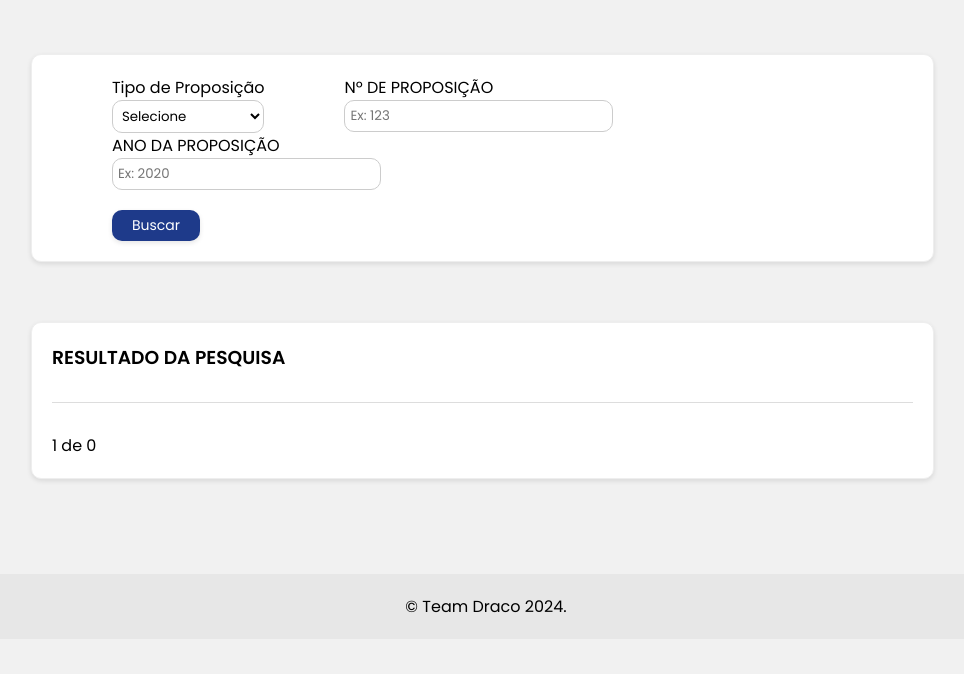
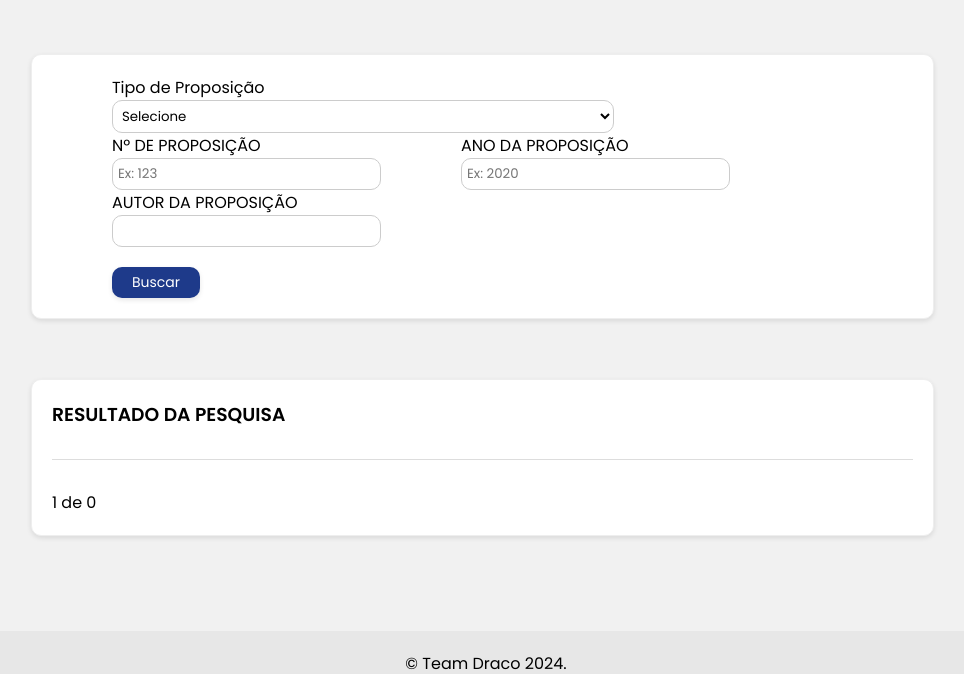
Before and after one commit to Draco-Imperium/API_FATEC1, a Flask app: page /proposicoes in a window 1280 px wide. Shown: the part 107-781 px from the top of the page, without its empty margins (154-1118 px from the left). Before the commit the page ends 746 px from the top, so only its background shows below. Run offline with Flask 3, Linux system fonts and the light colour scheme; data that the repository does not hold is empty.

Commit message:
UPDATE PREPOCICOES
filtro da área de proposições funcional

```diff
--- a/app/app.py
+++ b/app/app.py
@@ -45,11 +45,13 @@ def get_dados2():
 
 @app.route('/proposicoes')
 def proposicoes():
-    tipo = request.args.get('tipo', '')
+    tipoID = request.args.get('tipoID', '')
+    print(f"Tipo recebido: {tipoID}")
     numero = request.args.get('numero', '')
     ano = request.args.get('ano', '')
+    autor = request.args.get('autor', '')
     page_number = request.args.get('page', default=1, type=int)
-    proposicao = get_prop(tipo=tipo, numero=numero, ano=ano, pag=page_number)
+    proposicao = get_prop(tipoID=tipoID, numero=numero, ano=ano, autor=autor, pag=page_number)
 
     total_pages = (proposicao['total'] // 10) + (1 if proposicao['total'] % 10 > 0 else 0) if proposicao else 0
 
@@ -57,9 +59,10 @@ def proposicoes():
                            proposicao=proposicao,
                            current_page=page_number,
                            total_pages=total_pages,
-                           tipo=tipo,
+                           tipoID=tipoID,
                            numero=numero,
-                           ano=ano)
+                           ano=ano,
+                           autor=autor)
 
 @app.route('/graficos')
 @cache.cached(timeout=300)
--- a/app/getFunctions.py
+++ b/app/getFunctions.py
@@ -62,19 +62,21 @@ def get_parlamentar_por_id(parlamentar_id):
 
     return None
 
-def get_prop(tipo='', numero='', ano='', pag=1):
+def get_prop(tipoID='', numero='', ano='', autor='', pag=1):
     base_url = "https://camarasempapel.camarasjc.sp.gov.br/api/publico/proposicao?"
     params = {
         'qtd': 10,
         'pag': pag
     }
 
-    if tipo:
-        params['tipo'] = tipo
+    if tipoID:
+        params['tipoID'] = tipoID
     if numero:
         params['numero'] = numero
     if ano:
         params['ano'] = ano
+    if autor:
+        params['autor'] = autor
 
     api_url = base_url + '&'.join([f"{key}={value}" for key, value in params.items()])
 
--- a/app/templates/proposicoes.html
+++ b/app/templates/proposicoes.html
@@ -19,20 +19,54 @@
         <article class="filtros">
           <div class="item-filtro">
             <p>Tipo de Proposição</p>
-            <select name="tipo">
+            <select name="tipoID">
               <option value="">Selecione</option>
-              <option value="Projeto de Lei">Projeto de Lei</option>
-              <option value="Moção">Moção</option>
-              <option value="Indicação">Indicação</option>
+              <option value="391">Atas Anais</option>
+              <option value="390">Ata Legal</option>
+              <option value="401">Ata sessão extraordinária</option>
+              <option value="397">Ata Sessão Ordinária</option>
+              <option value="400">Ata Sessão Solene</option>
+              <option value="371">Documentos Diversos</option>
+              <option value="347">Emenda</option>
+              <option value="378">Emenda ao Substitutivo</option>
+              <option value="319">Indicação</option>
+              <option value="392">Manifestação AD HOC</option>
+              <option value="499">Manifestação de Suplente</option>
+              <option value="341">Moção</option>
+              <option value="405">Parecer da Comissão Conjunta de Justiça e Economia - Rito Prioritário</option>
+              <option value="343">Parecer da Comissão de Cultura e Esportes</option>
+              <option value="353">Parecer da Comissão de Economia, Finanças e Orçamento</option>
+              <option value="357">Parecer da Comissão de Educação e Promoção Social</option>
+              <option value="355">Parecer da Comissão de Ética</option>
+              <option value="350">Parecer da Comissão de Justiça, Redação e Direitos Humanos </option>
+              <option value="356">Parecer da Comissão de Meio Ambiente</option>
+              <option value="352">Parecer da Comissão de Planejamento Urbano, Obras e Transportes</option>
+              <option value="354">Parecer da Comissão de Saúde</option>
+              <option value="369">Parecer Jurídico</option>
+              <option value="316">Projeto de Decreto Legislativo</option>
+              <option value="348">Projeto de Lei</option>
+              <option value="367">Projeto de Lei Complementar</option>
+              <option value="344">Projeto de Resolução</option>
+              <option value="346">Proposta de Emenda a Lei Orgânica</option>
+              <option value="406">Recurso contra Ato do Presidente</option>
+              <option value="359">Redação Final</option>
+              <option value="340">Requerimento</option>
+              <option value="370">Subemendal</option>
+              <option value="345">Substitutivo</option>
+              <option value="334">Tribunal de Contas</option>
             </select>
           </div>
           <div class="item-filtro">
             <p>Nº DE PROPOSIÇÃO</p>
-              <input class="input" type="text" name="numero" placeholder="Ex: 123" />
+            <input class="input" type="text" name="numero" placeholder="Ex: 123" />
           </div>
           <div class="item-filtro">
             <p>ANO DA PROPOSIÇÃO</p>
             <input class="input" type="text" name="ano" placeholder="Ex: 2020" />
+          </div>
+          <div>
+            <p>AUTOR DA PROPOSIÇÃO</p>
+            <input class="input" type="text" name="autor" placeholder="" />
           </div>
           <div class="espaço-completo">
             <button class="botao-filtro1" type="submit">Buscar</button>
@@ -40,14 +74,23 @@
         </article>
       </form>
       <section class="filtros_ativos">
-        {% if tipo %}
-        <button class="botao-filtro2">Tipo: {{ tipo }}</button>
+        {% if tipoID %}
+        <button class="botao-filtro2"
+          onclick="window.location.href='/proposicoes?numero={{ numero }}&ano={{ ano }}&autor={{ autor }}'">
+          Tipo: {{ tipoID }}
+        </button>
         {% endif %}
         {% if numero %}
-        <button class="botao-filtro2">Número da Proposição: {{ numero }}</button>
+        <button class="botao-filtro2"
+        onclick="window.location.href='/proposicoes?tipoID={{ tipoID }}&ano={{ ano }}&autor={{ autor }}'">Número da Proposição: {{ numero }}</button>
         {% endif %}
         {% if ano %}
-        <button class="botao-filtro2">Ano Proposição: {{ ano }}</button>
+        <button class="botao-filtro2"
+        onclick="window.location.href='/proposicoes?tipoID={{ tipoID }}&numero={{ numero }}&autor={{ autor }}'">Ano Proposição: {{ ano }}</button>
+        {% endif %}
+        {% if autor %}
+        <button class="botao-filtro2"
+        onclick="window.location.href='/proposicoes?tipoID={{ tipoID }}&numero={{ numero }}&ano={{ ano }}'">Autor: {{ autor }}</button>
         {% endif %}
       </section>
       <article class="resultados">
@@ -76,15 +119,19 @@
         <hr>
         <div id="pagination-controls">
           {% if current_page > 1 %}
-          <a href="?page={{ current_page - 1 }}&tipo={{ tipo }}&numero={{ numero }}&ano={{ ano }}" class="botao-paginacao">Anterior</a>
+          <a href="?page={{ current_page - 1 }}&tipoID={{ tipoID }}&numero={{ numero }}&ano={{ ano }}&autor={{ autor }}"
+            class="botao-paginacao">Anterior</a>
+
           {% endif %}
 
           <span> {{ current_page }} de {{ total_pages }}</span>
 
-          {% if current_page < total_pages %}
-          <a href="?page={{ current_page + 1 }}&tipo={{ tipo }}&numero={{ numero }}&ano={{ ano }}" class="botao-paginacao">Próxima</a>
-          {% endif %}
+          {% if current_page < total_pages %} <a
+            href="?page={{ current_page + 1 }}&tipoID={{ tipoID }}&numero={{ numero }}&ano={{ ano }}&autor={{ autor }}"
+            class="botao-paginacao">Próxima</a>
+            {% endif %}
         </div>
+
       </article>
     </section>
   </main>
```
Also changed, not shown: 1 other file.
